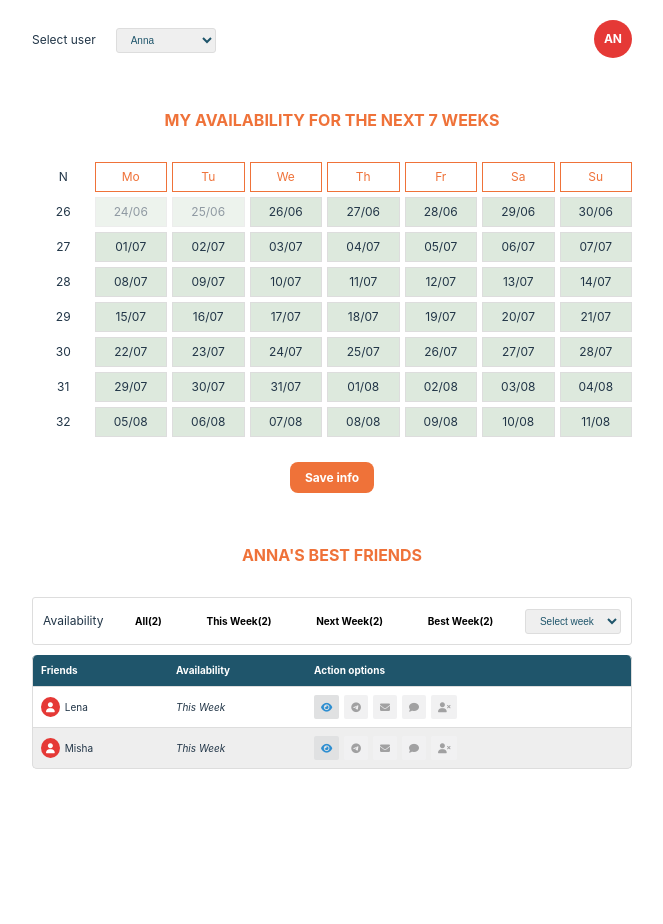
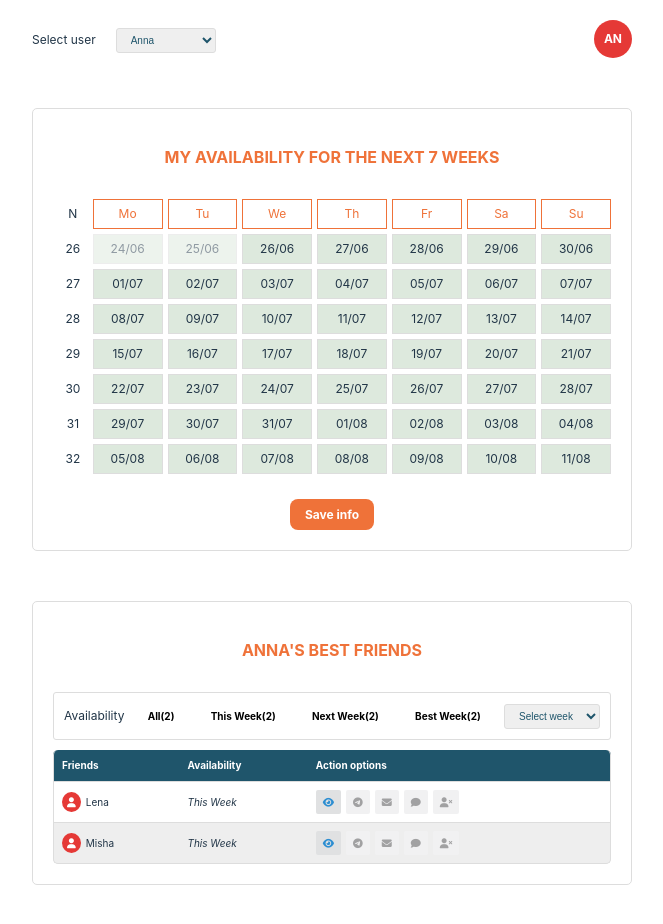
Before and after one commit to cameaann/tribeTestApp, a React (Vite) app: page / in a window 1280 px wide. Shown: the top 924 px of the page, without its empty margins (308-971 px from the left). Before the commit the page ends 839 px from the top, so only its background shows below. Built offline with nearby package versions, Linux system fonts and the light colour scheme.

Commit message:
adding styles to section

```diff
--- a/src/App.css
+++ b/src/App.css
@@ -17,6 +17,12 @@ body {
 
 .main{
   width:60rem;
+}
+
+section{
+  border: 1px solid var(--border-color);
+  border-radius: 5px;
+  padding: 2rem;
 }
 #root {
   max-width: 140rem;
@@ -74,7 +80,7 @@ h3 {
   margin-block-end: 0.5rem;
 }
 .week-num {
-  width: 4rem;
+  width: 2rem;
   flex-grow: 1;
 }
 
```
